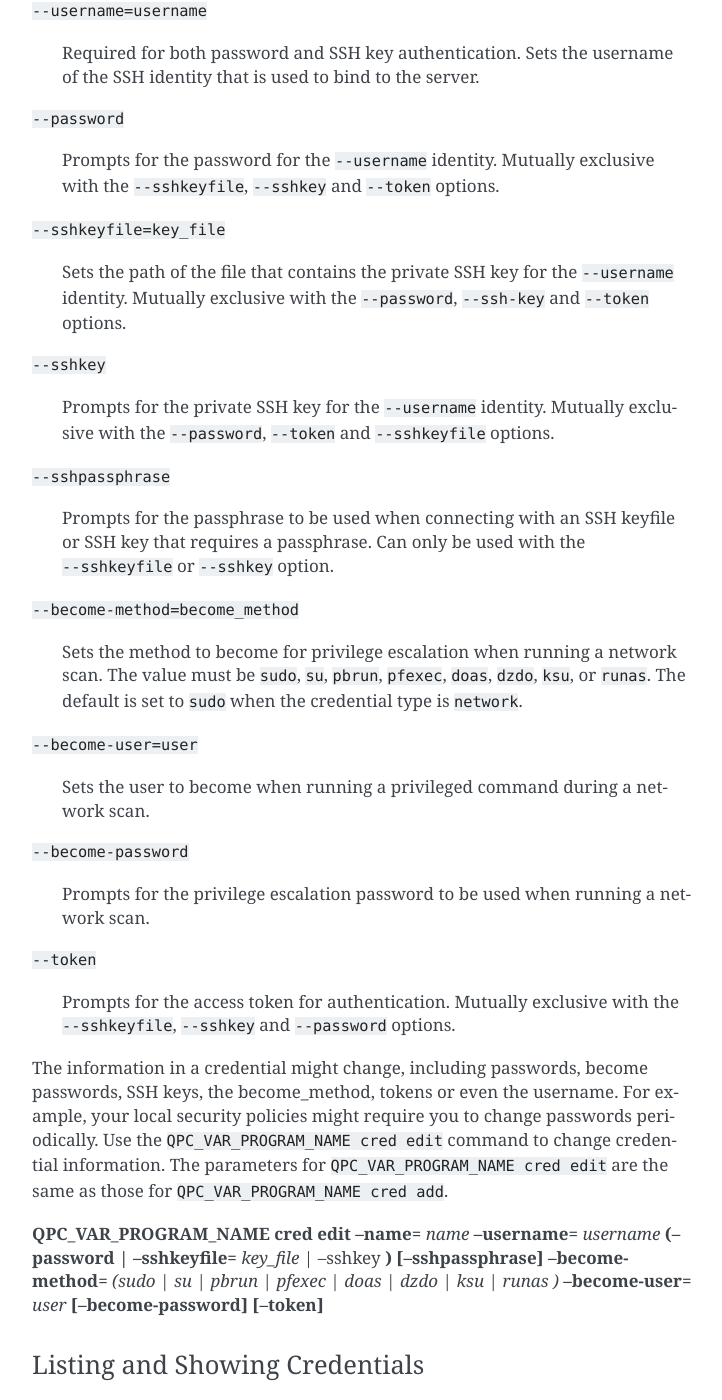
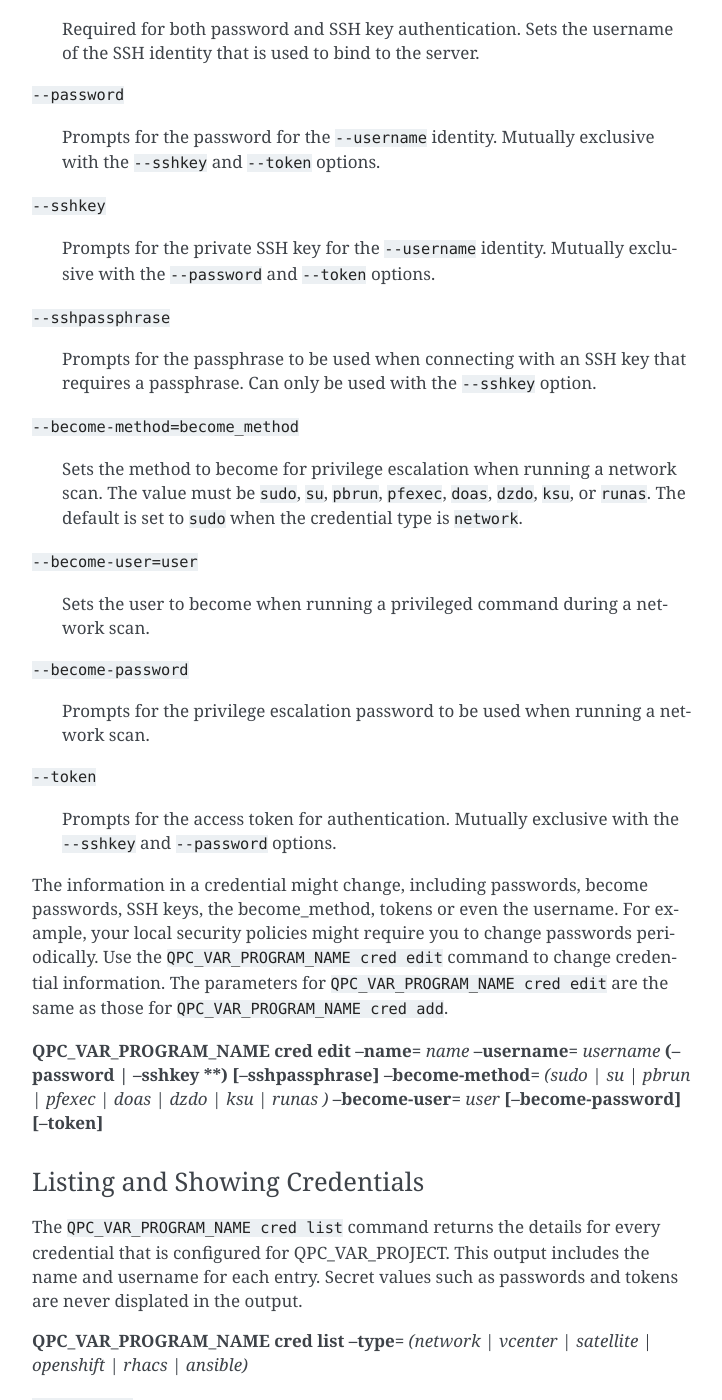
Before and after one commit to quipucords/qpc, a Sphinx documentation site: the page built from docs/source/man-template.rst, in a window 1280 px wide and 1400 px high, scrolled down 4843 px. Shown: the whole window, without its empty margins (388-1110 px from the left). Built offline with Sphinx 7.4.7, drawn with Linux system fonts in a browser that asks for light colours; some of the changed text lies outside the part shown.

Commit message:
docs: remove --sshkeyfile from man pages, clarify that secrets are never output in responses
Relates to JIRA: DISCOVERY-797

```diff
--- a/docs/source/man-template.rst
+++ b/docs/source/man-template.rst
@@ -134,7 +134,7 @@ Creating and Editing Credentials
 
 To create a credential, supply the type of credential and supply SSH credentials as either a username-password pair, a username-key pair, or an access token. The QPC_VAR_PROJECT tool stores each set of credentials in a separate credential entry.
 
-**QPC_VAR_PROGRAM_NAME cred add --name=** *name* **--type=** *(network | vcenter | satellite | openshift | rhacs | ansible)* **--username=** *username* **(--password | --sshkeyfile=** *key_file* | --sshkey**)** **[--sshpassphrase]** **--become-method=** *(sudo | su | pbrun | pfexec | doas | dzdo | ksu | runas )* **--become-user=** *user* **[--become-password]** **[--token]**
+**QPC_VAR_PROGRAM_NAME cred add --name=** *name* **--type=** *(network | vcenter | satellite | openshift | rhacs | ansible)* **--username=** *username* **(--password | --sshkey**)** **[--sshpassphrase]** **--become-method=** *(sudo | su | pbrun | pfexec | doas | dzdo | ksu | runas )* **--become-user=** *user* **[--become-password]** **[--token]**
 
 ``--name=name``
 
@@ -150,19 +150,15 @@ To create a credential, supply the type of credential and supply SSH credentials
 
 ``--password``
 
-  Prompts for the password for the ``--username`` identity. Mutually exclusive with the ``--sshkeyfile``, ``--sshkey`` and ``--token`` options.
-
-``--sshkeyfile=key_file``
-
-  Sets the path of the file that contains the private SSH key for the ``--username`` identity. Mutually exclusive with the ``--password``, ``--ssh-key`` and ``--token`` options.
+  Prompts for the password for the ``--username`` identity. Mutually exclusive with the ``--sshkey`` and ``--token`` options.
 
 ``--sshkey``
 
-  Prompts for the private SSH key for the ``--username`` identity. Mutually exclusive with the ``--password``, ``--token`` and ``--sshkeyfile`` options.
+  Prompts for the private SSH key for the ``--username`` identity. Mutually exclusive with the ``--password`` and ``--token`` options.
 
 ``--sshpassphrase``
 
-  Prompts for the passphrase to be used when connecting with an SSH keyfile or SSH key that requires a passphrase. Can only be used with the ``--sshkeyfile`` or ``--sshkey`` option.
+  Prompts for the passphrase to be used when connecting with an SSH key that requires a passphrase. Can only be used with the ``--sshkey`` option.
 
 ``--become-method=become_method``
 
@@ -178,16 +174,16 @@ To create a credential, supply the type of credential and supply SSH credentials
 
 ``--token``
 
-  Prompts for the access token for authentication. Mutually exclusive with the ``--sshkeyfile``, ``--sshkey`` and ``--password`` options.
+  Prompts for the access token for authentication. Mutually exclusive with the ``--sshkey`` and ``--password`` options.
 
 The information in a credential might change, including passwords, become passwords, SSH keys, the become_method, tokens or even the username. For example, your local security policies might require you to change passwords periodically. Use the ``QPC_VAR_PROGRAM_NAME cred edit`` command to change credential information. The parameters for ``QPC_VAR_PROGRAM_NAME cred edit`` are the same as those for ``QPC_VAR_PROGRAM_NAME cred add``.
 
-**QPC_VAR_PROGRAM_NAME cred edit --name=** *name* **--username=** *username* **(--password | --sshkeyfile=** *key_file* | --sshkey **)** **[--sshpassphrase]** **--become-method=** *(sudo | su | pbrun | pfexec | doas | dzdo | ksu | runas )* **--become-user=** *user* **[--become-password]** **[--token]**
+**QPC_VAR_PROGRAM_NAME cred edit --name=** *name* **--username=** *username* **(--password | --sshkey **)** **[--sshpassphrase]** **--become-method=** *(sudo | su | pbrun | pfexec | doas | dzdo | ksu | runas )* **--become-user=** *user* **[--become-password]** **[--token]**
 
 Listing and Showing Credentials
 ~~~~~~~~~~~~~~~~~~~~~~~~~~~~~~~
 
-The ``QPC_VAR_PROGRAM_NAME cred list`` command returns the details for every credential that is configured for QPC_VAR_PROJECT. This output includes the name, username, password, SSH keyfile, sudo password, or token (if applicable) for each entry. Passwords and tokens are masked if provided, if not, they will appear as ``null``.
+The ``QPC_VAR_PROGRAM_NAME cred list`` command returns the details for every credential that is configured for QPC_VAR_PROJECT. This output includes the name and username for each entry. Secret values such as passwords and tokens are never displated in the output.
 
 **QPC_VAR_PROGRAM_NAME cred list --type=** *(network | vcenter | satellite | openshift | rhacs | ansible)*
 
@@ -720,14 +716,6 @@ Examples
 
   ``QPC_VAR_PROGRAM_NAME cred add --name net_cred --type network --username QPC_VAR_PROGRAM_NAME_user --password``
 
-* Creating a new network type credential with a keyfile
-
-  ``QPC_VAR_PROGRAM_NAME cred add --name net_cred2 --type network --username QPC_VAR_PROGRAM_NAME_user --sshkeyfile /etc/ssh/ssh_host_rsa_key``
-
-* Creating a new network type credential with a keyfile requiring a passphrase
-
-  ``QPC_VAR_PROGRAM_NAME cred add --name net_cred3 --type network --username QPC_VAR_PROGRAM_NAME_user --sshkeyfile /etc/ssh/ssh_host_rsa_key --sshpassphrase``
-
 * Creating a new network type credential with an SSH key
 
   ``QPC_VAR_PROGRAM_NAME cred add --name net_cred4 --type network --username QPC_VAR_PROGRAM_NAME_user --sshkey``
```
Also changed, not shown: 3 other files.
